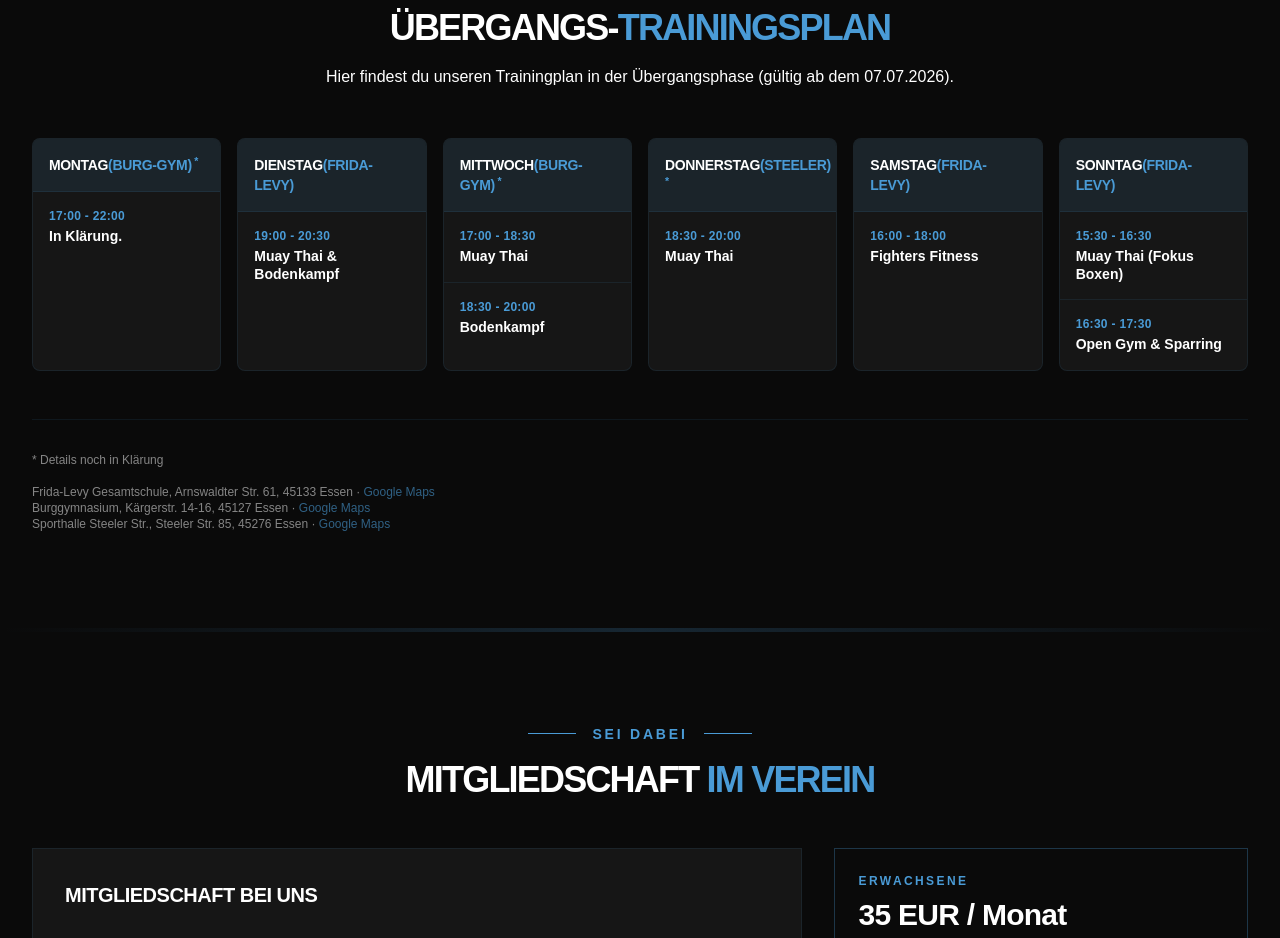
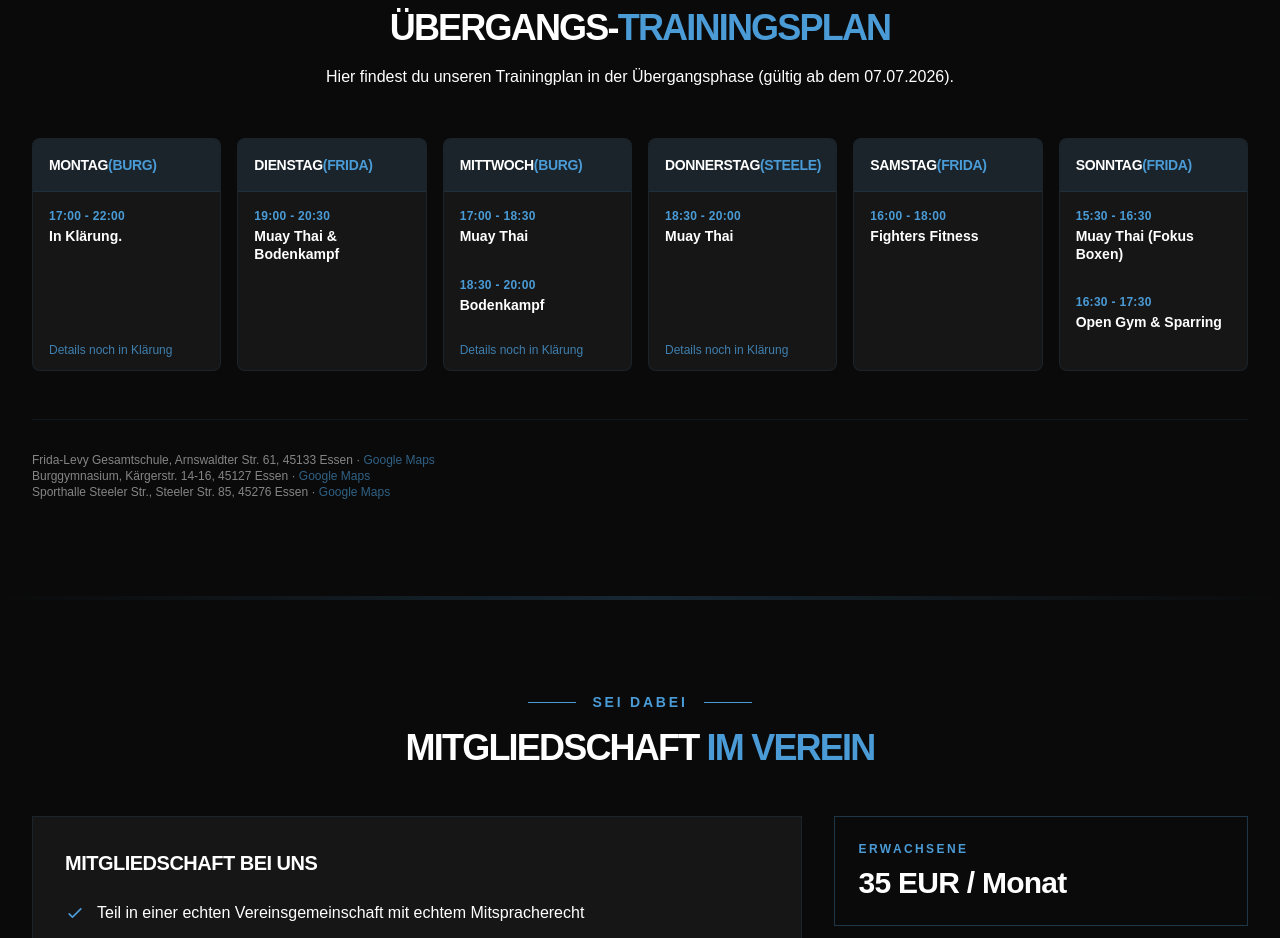
Before and after one commit to maltewinckler/psv-homepage, a Next.js app: page / in a window 1280 px wide. Shown: the part 1080-2018 px from the top of the page. Built offline with nearby package versions, Linux system fonts and the light colour scheme.

Commit message:
rename and add gmaps

```diff
--- a/src/components/sections/TrainingPlan.tsx
+++ b/src/components/sections/TrainingPlan.tsx
@@ -1,21 +1,21 @@
 "use client";
 
 import { motion } from "framer-motion";
-import { weeklySchedule } from "@/content/weeklySchedule";
+import { weeklySchedule } from "@/content/TrainingPlan";
 import { SectionHeader } from "@/components/ui/SectionHeader";
 
 const facilityMap: Record<string, { short: string; maps: string }> = {
   "frida-levy-gesamtschule": {
-    short: "Frida-Levy",
-    maps: "#", // TODO: Add Google Maps link
+    short: "Frida",
+    maps: "https://maps.app.goo.gl/Q8cjiFHEUBn946PS8",
   },
   "burggymnasium": {
-    short: "Burg-Gym",
-    maps: "#", // TODO: Add Google Maps link
+    short: "Burg",
+    maps: "https://maps.app.goo.gl/nHMQB1hbuPV6ymAz9",
   },
   "sporthalle-steeler-strasse": {
-    short: "Steeler",
-    maps: "#", // TODO: Add Google Maps link
+    short: "Steele",
+    maps: "https://maps.app.goo.gl/oYKAiekVahjT35pJ7",
   },
 };
 
@@ -48,7 +48,7 @@ export default function TrainingPlan() {
               whileInView={{ opacity: 1, y: 0 }}
               viewport={{ once: true }}
               transition={{ duration: 0.5, delay: index * 0.1 }}
-              className="bg-white/5 border border-brand-primary/10 rounded-lg overflow-hidden"
+              className="bg-white/5 border border-brand-primary/10 rounded-lg overflow-hidden flex flex-col"
             >
               <div className="bg-brand-primary/10 px-4 py-4 border-b border-brand-primary/10">
                 <h3 className="text-sm font-black text-foreground uppercase tracking-tight">
@@ -61,18 +61,16 @@ export default function TrainingPlan() {
                       className="text-brand-primary cursor-pointer hover:text-brand-primary/80"
                     >
                       ({facilityMap[daySchedule.facilityId].short})
-                      {facilitiesInClarification.includes(daySchedule.facilityId) && (
-                        <sup className="text-brand-primary"> *</sup>
-                      )}
                     </a>
                   )}
                 </h3>
               </div>
-              <div className="divide-y divide-brand-primary/10">
+              <div className="divide-y divide-brand-primary/10 flex-1">
+                <div className="px-4">
                   {daySchedule.sessions.map((session, sessionIndex) => (
                     <div
                       key={sessionIndex}
-                    className="px-4 py-4 hover:bg-white/5 transition-colors"
+                      className="py-4 hover:bg-white/5 transition-colors"
                     >
                       <p className="text-xs font-black text-brand-primary uppercase tracking-wide mb-1">
                         {session.time}
@@ -80,20 +78,24 @@ export default function TrainingPlan() {
                       <p className="text-sm font-bold text-foreground leading-tight">
                         {session.discipline}
                       </p>
+                      {sessionIndex < daySchedule.sessions.length - 1 && (
+                        <div className="divide-y divide-brand-primary/10 -my-px" />
+                      )}
                     </div>
                   ))}
                 </div>
+              </div>
+              {daySchedule.facilityId && facilitiesInClarification.includes(daySchedule.facilityId) && (
+                <p className="text-xs text-brand-primary/80 px-4 py-3">
+                  Details noch in Klärung
+                </p>
+              )}
             </motion.div>
           ))}
         </div>
 
         {/* Facility Footnote */}
         <div id="facilities" className="mt-12 pt-8 border-t border-brand-primary/10 scroll-mt-20">
-          {facilitiesInClarification.length > 0 && (
-            <p className="text-xs text-white/50 mb-4">
-              * Details noch in Klärung
-            </p>
-          )}
           <p className="text-xs text-white/50">
             Frida-Levy Gesamtschule, Arnswaldter Str. 61, 45133 Essen ·{" "}
             <a href="#" target="_blank" rel="noopener noreferrer" className="text-brand-primary/60 hover:text-brand-primary/80 transition-colors">Google Maps</a>
```
Also changed, not shown: src/content/TrainingPlan.ts (line endings or trailing spaces). Lines whose indentation alone changed are shown as unchanged.
